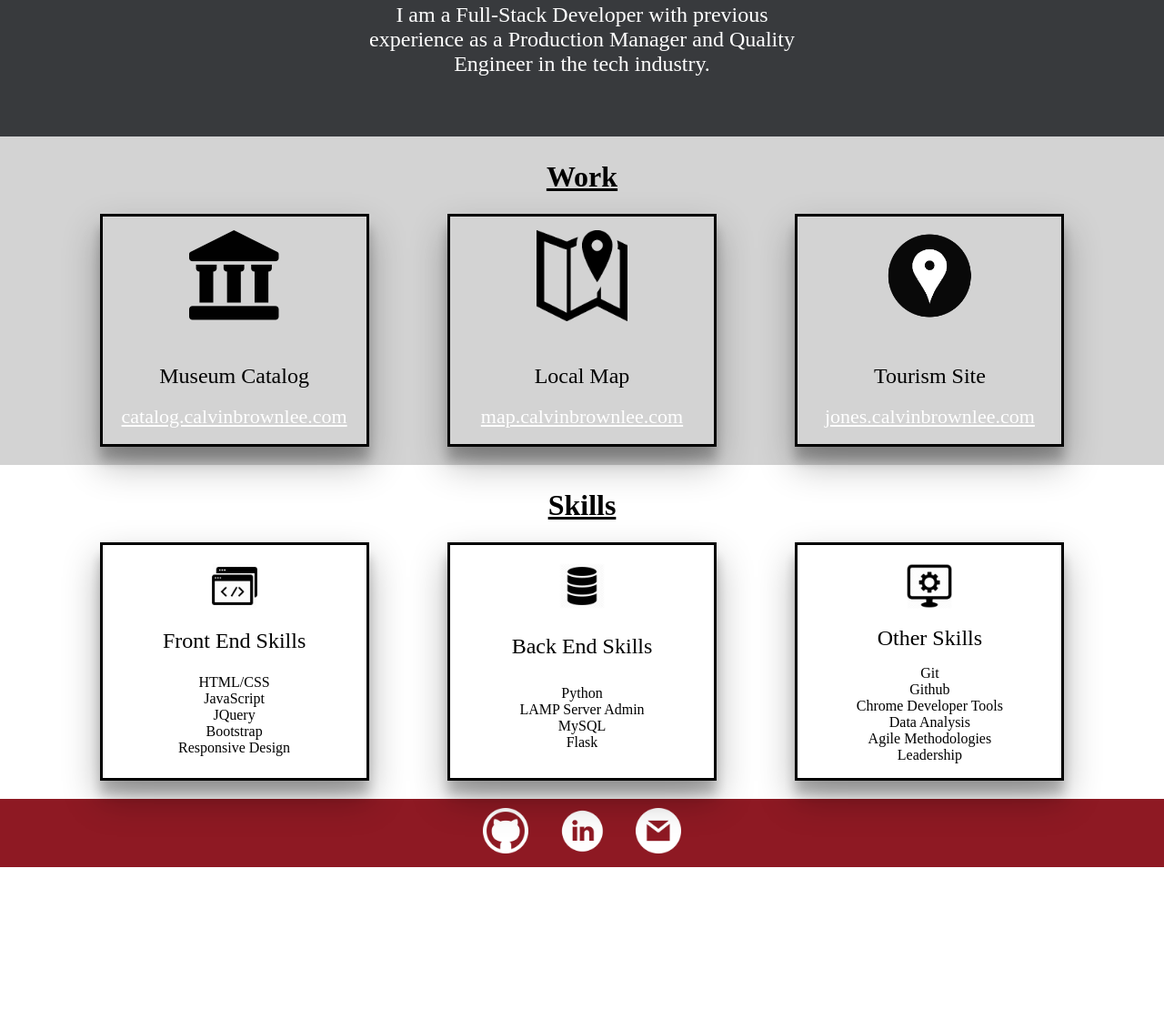
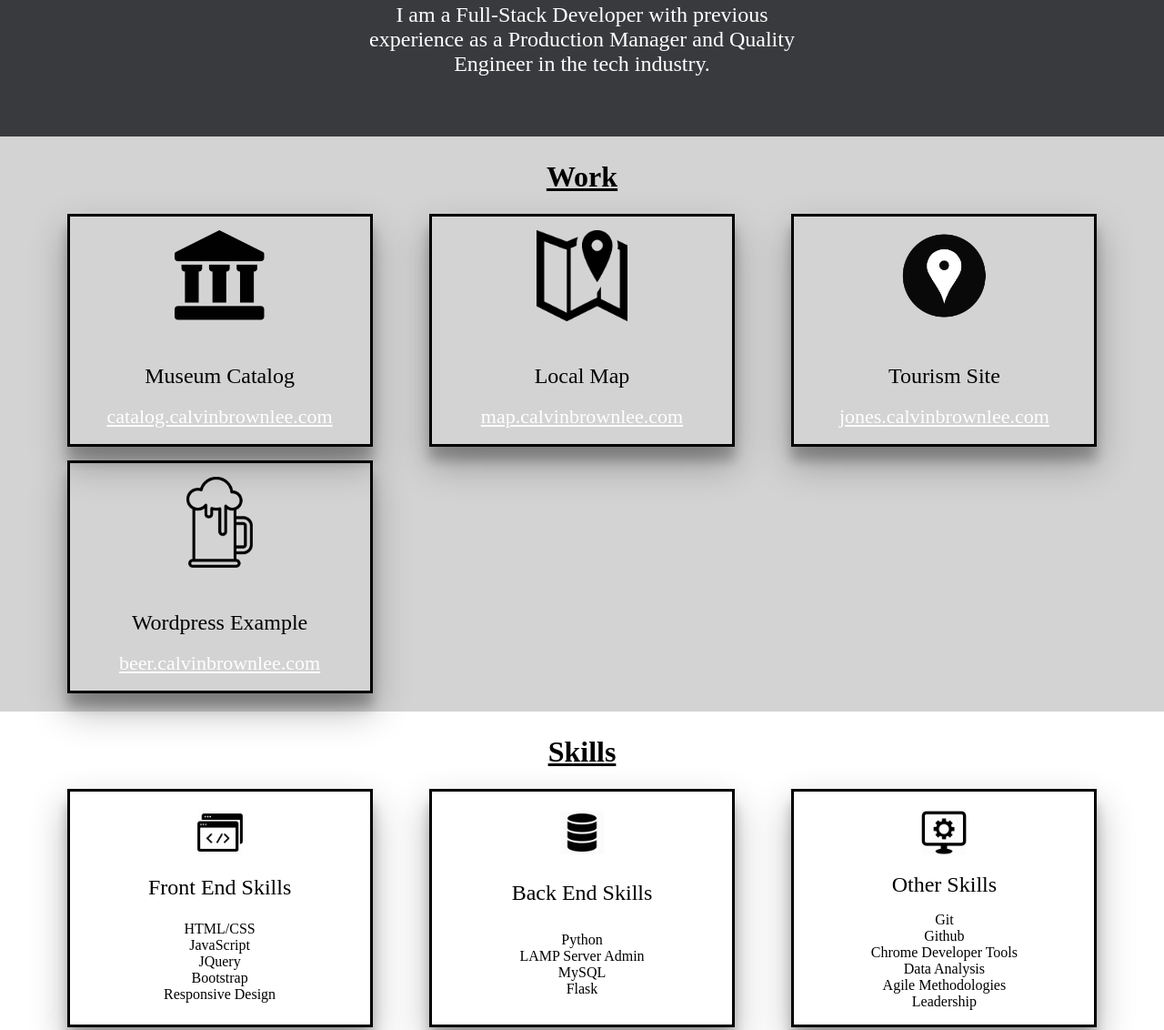
Before and after one commit to DrBrowntown/portfolio2, a plain HTML site: page index.html in a window 1280 px wide. Shown: the part 525-1657 px from the top of the page at 91% size. Before the commit the page ends 1478 px from the top, so only its background shows below. Drawn offline with nearby package versions, Linux system fonts and the light colour scheme; a web font is replaced by a local one.

Commit message:
feat: Add project4 card (Wordpress example)

```diff
--- a/css/style.css
+++ b/css/style.css
@@ -54,7 +54,7 @@ ul {
   grid-column-gap: 50px;
   grid-row-gap: 20px;
   grid-template-columns: 1fr;
-  grid-template-rows: 75px auto auto auto;
+  grid-template-rows: 75px auto auto auto auto;
 }
 .work {
   grid-area: work;
@@ -63,7 +63,8 @@ ul {
     "title"
     "project1"
     "project2"
-    "project3";
+    "project3"
+    "project4";
 }
 .skills {
   grid-area: skills;
@@ -91,13 +92,13 @@ ul {
   grid-area: title;
   text-decoration: underline;
 }
-.project1, .project2, .project3, .frontskills, .backskills, .otherskills {
+.project1, .project2, .project3, .project4, .frontskills, .backskills, .otherskills {
   border: solid;
   max-width: auto;
   min-width: 290px;
   min-height: 250px;
 }
-.project1, .project2, .project3 {
+.project1, .project2, .project3, .project4 {
   display: grid;
   justify-items: center;
   margin-bottom: 10px;
@@ -193,6 +194,9 @@ ul {
 .project3 {
   grid-area: project3;
 }
+.project4 {
+  grid-area: project4;
+}
 /*Skills grid elements*/
 .frontskills {
   grid-area: frontskills;
@@ -224,19 +228,18 @@ ul {
   .fade-in {
       opacity:0;  /* make things invisible upon start */
       animation:fadeIn ease-in 1; /* call our keyframe named fadeIn, use animattion ease-in and repeat it only 1 time */
-
       animation-fill-mode:forwards;  /* this makes sure that after animation is done we remain at the last keyframe value (opacity: 1)*/
-
       animation-duration:1s;
       animation-delay: 0.5s
   }
-
   .fade-in2 {
       animation-delay: 1s
   }
-
   .fade-in3 {
       animation-delay: 1.5s
+  }
+  .fade-in4 {
+      animation-delay: 2s
   }
 
 
@@ -260,10 +263,11 @@ ul {
     padding: 0;
     list-style: none;
     grid-template-columns: auto auto auto;
-    grid-template-rows: 75px 600px auto auto 75px;
+    grid-template-rows: 75px 600px auto auto auto 75px;
     grid-template-areas:
       "header header header"
       "banner banner banner"
+      "work work work"
       "work work work"
       "skills skills skills"
       "footer footer footer";
@@ -274,14 +278,17 @@ ul {
     display: grid;
     grid-row-gap: 0;
     grid-template-columns: repeat(5, auto);
-    grid-template-rows: auto auto;
+
   }
   .work {
+    grid-template-rows: auto auto auto;
     grid-template-areas:
         "title title title title title"
-        ". project1 project2 project3 .";
+        ". project1 project2 project3 ."
+        ". project4 . . .";
   }
   .skills {
+    grid-template-rows: auto auto;
     grid-template-areas:
       "title title title title title"
       ". frontskills backskills otherskills .";
@@ -297,12 +304,11 @@ ul {
     padding-top: 25px;
 
   }
-  .project1, .project2, .project3 {
+  .project1, .project2, .project3, .project4, .frontskills, .backskills, .otherskills {
     margin-bottom: 15px;
+    min-width: 330px;
   }
-  .frontskills, .backskills, .otherskills  {
-    margin-bottom: 15px;
-  }
+
   a {
     font-size: 22px;
   }
--- a/index.html
+++ b/index.html
@@ -62,6 +62,11 @@
             <div class="projecttitle">Tourism Site</div>
             <a href="http://www.jones.calvinbrownlee.com/">jones.calvinbrownlee.com</a>
           </div>
+          <div class="project4 fade-in fade-in4 shadow">
+            <img class="projecticon" src="images/beer.png">
+            <div class="projecttitle">Wordpress Example</div>
+            <a href="http://www.beer.calvinbrownlee.com/">beer.calvinbrownlee.com</a>
+          </div>
         </div>
 
         <div class="skills" id="skillsid">
```
Also changed, not shown: images/beer.png (added).
